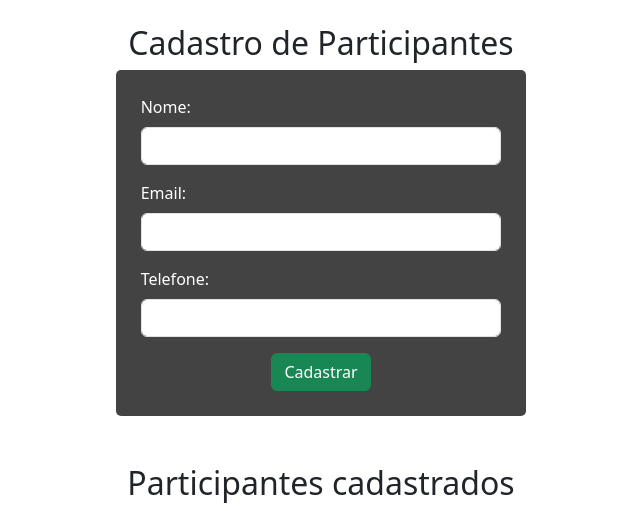
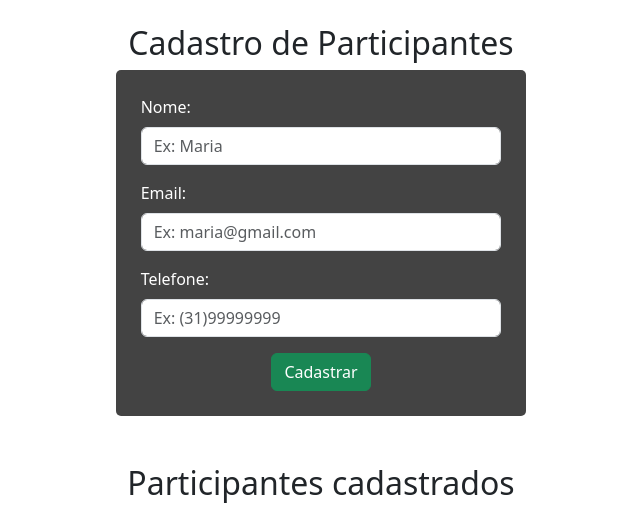
Before and after one commit to Goulart21/festival-experiencia-viva, a PHP site: page /participantes.php in a window 1280 px wide. Shown: the part 82-593 px from the top of the page, without its empty margins (319-959 px from the left). Run offline with PHP 8.4, Linux system fonts and the light colour scheme; data that the repository does not hold is empty.

Commit message:
feat: adiciona máscara de telefone aos participantes e adiciona placeholder no formulario

```diff
--- a/public/js/scipt.js
+++ b/public/js/scipt.js
@@ -8,7 +8,7 @@ function confirmarExclusao() {
 
 const formCadastro = document.querySelector("form")
 
-formCadastro.addEventListener("submit", function(e) {
+formCadastro.addEventListener("submit", function (e) {
 
     const nome = document.querySelector("#nome").value.trim()
     const email = document.querySelector("#email").value.trim()
@@ -20,3 +20,23 @@ formCadastro.addEventListener("submit", function(e) {
     }
 
 })
+
+telefone.addEventListener("input", function () {
+
+    let valor = telefone.value.replace(/\D/g, "")
+
+    if (valor.lenght <= 10) {
+
+        valor = valor.replace(/^(\d{2})(\d)/g, "($1) $2");
+        valor = valor.replace(/(\d{4})(\d)/, "$1-$2");
+
+    }
+
+    else {
+
+        valor = valor.replace(/^(\d{2})(\d)/g, "($1) $2");
+        valor = valor.replace(/(\d{5})(\d)/, "$1-$2");
+    }
+
+    telefone.value = valor
+})
--- a/public/participantes.php
+++ b/public/participantes.php
@@ -112,17 +112,17 @@ if (isset($_GET['atualizar'])) {
                         <?php endif;?>
                         <div class="mb-3">
                             <label for="nome" class="form-label">Nome:</label>
-                            <input type="text" class="form-control" id="nome" name="nome" value="<?= htmlspecialchars($participanteEditar['nome'] ?? '')  ?>" required>
+                            <input type="text" class="form-control" id="nome" name="nome" placeholder="Ex: Maria" value="<?= htmlspecialchars($participanteEditar['nome'] ?? '')  ?>" required>
                         </div>
 
                         <div class="mb-3">
                             <label for="email" class="form-label">Email:</label>
-                            <input type="email" class="form-control" id="email" name="email" value="<?= htmlspecialchars($participanteEditar['email'] ?? '')   ?>" required>
+                            <input type="email" class="form-control" id="email" name="email" placeholder="Ex: maria@gmail.com" value="<?= htmlspecialchars($participanteEditar['email'] ?? '')   ?>" required>
                         </div>
 
                         <div class="mb-3">
                             <label for="telefone" class="form-label">Telefone:</label>
-                            <input type="tel" class="form-control" id="telefone" name="telefone" value="<?=htmlspecialchars($participanteEditar['telefone'] ?? '') ?>" required>
+                            <input type="tel" class="form-control" id="telefone" name="telefone" placeholder="Ex: (31)99999999" value="<?=htmlspecialchars($participanteEditar['telefone'] ?? '') ?>" required>
                         </div>
 
                         <div class="text-center">
```
